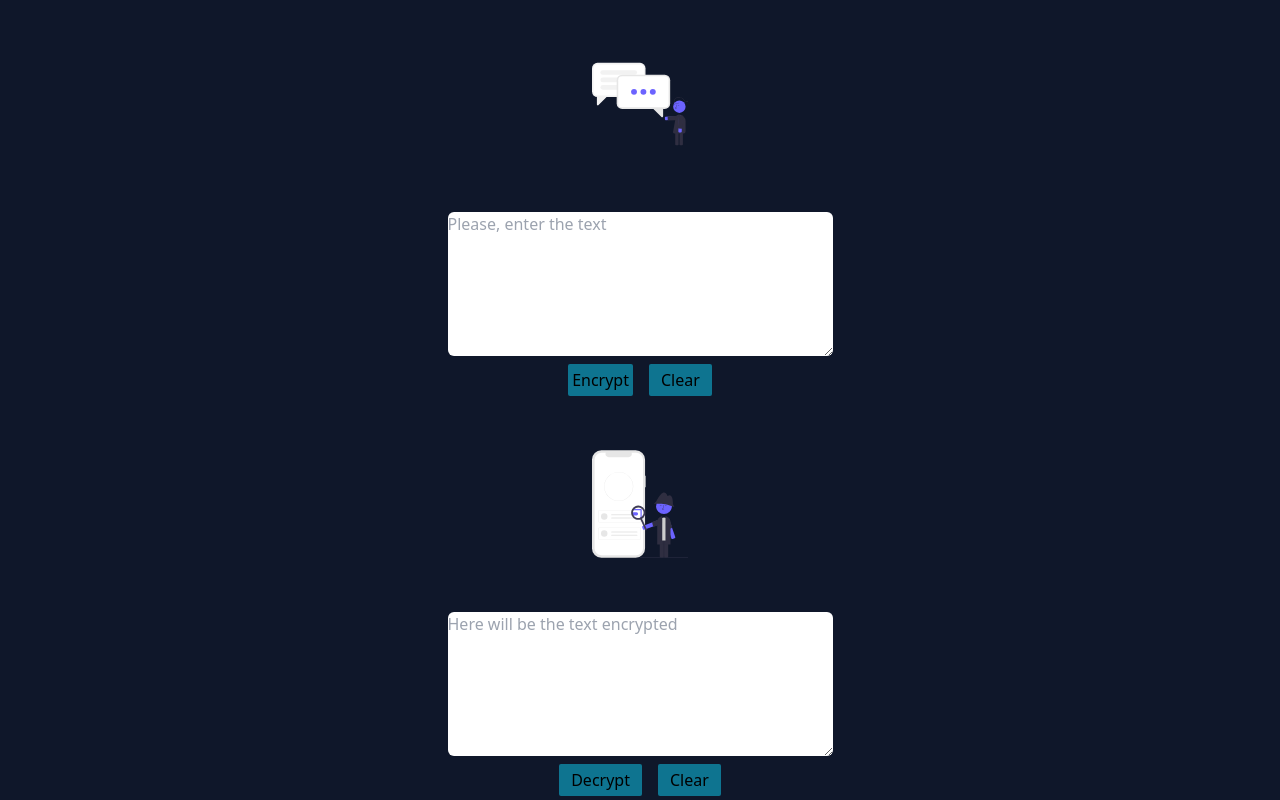
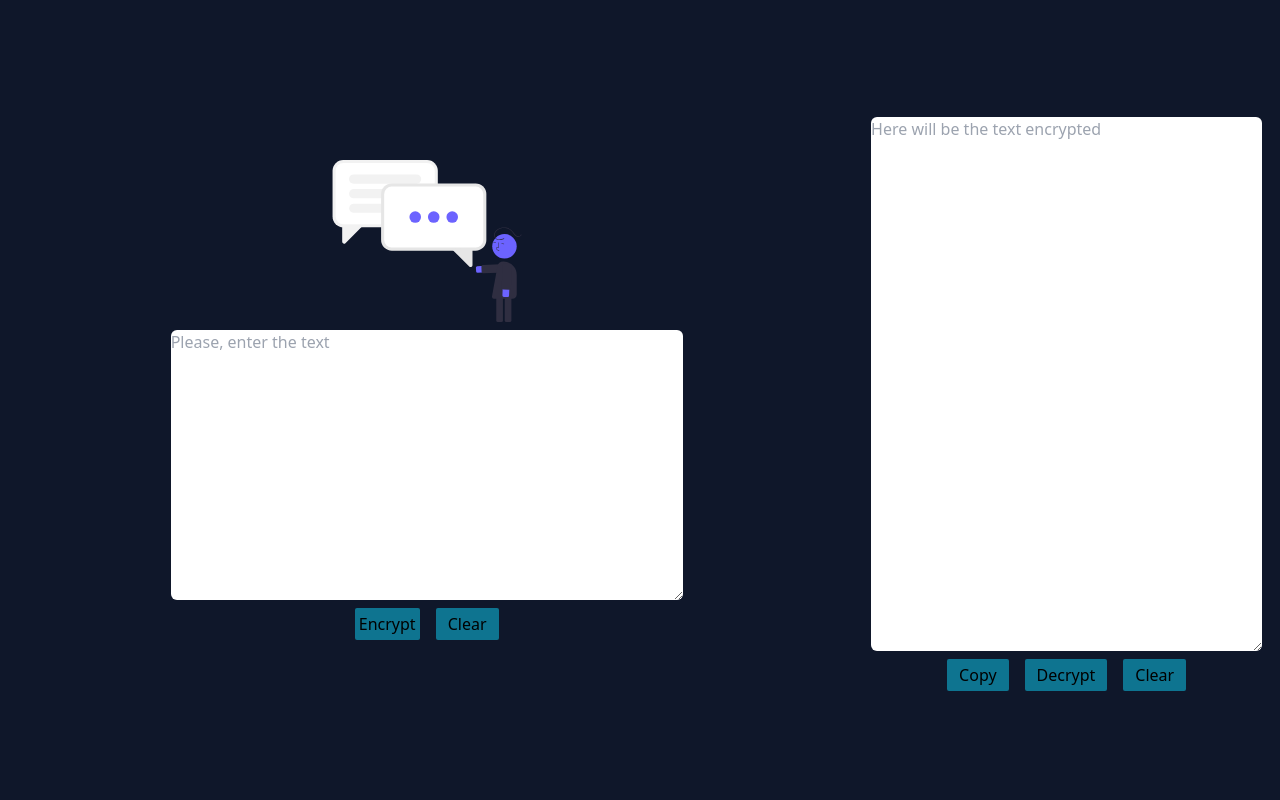
Before and after one commit to devenriq/A-Encryptor, a website: page src/index.html in a window 1280 px wide. Drawn offline with nearby package versions, Linux system fonts and the light colour scheme; files that its build step writes are made by us from their sources.

Commit message:
worked on the UI

```diff
--- a/src/index.html
+++ b/src/index.html
@@ -11,11 +11,14 @@
   <body class="bg-slate-900 w-full h-screen flex flex-col">
     <main
       id=""
-      class="w-full h-full flex flex-col justify-around items-center mx-auto"
+      class="w-full h-full flex flex-col md:flex-row justify-around items-center mx-auto"
     >
-      <section id="" class="h-1/2 flex flex-col justify-center items-center">
+      <section
+        id=""
+        class="h-1/2 md:w-2/3 md:h-3/5 flex flex-col justify-center items-center"
+      >
         <svg
-          class="w-24 h-1/2"
+          class="w-24 h-1/2 md:w-52"
           xmlns="http://www.w3.org/2000/svg"
           data-name="Layer 1"
           width="847.99738"
@@ -147,7 +150,7 @@
         <textarea
           name=""
           id="message-input"
-          class="rounded-md m-2"
+          class="rounded-md m-2 md:w-11/12 md:h-5/6 md:max-w-lg"
           cols="40"
           rows="6"
           placeholder="Please, enter the text"
@@ -165,9 +168,13 @@
           </button>
         </div>
       </section>
-      <section id="" class="h-1/2 flex flex-col justify-center items-center">
+      <section
+        id=""
+        class="h-1/2 md:h-full md:w-1/3 flex flex-col justify-center items-center"
+      >
         <svg
-          class="w-24 h-1/2"
+          id="img-encripted"
+          class="w-24 h-1/2 md:hidden"
           xmlns="http://www.w3.org/2000/svg"
           data-name="Layer 1"
           width="649.3779"
@@ -353,12 +360,18 @@
         <textarea
           name=""
           id="message-encrypted"
-          class="rounded-md m-2"
+          class="rounded-md m-2 md:w-11/12 md:h-4/6"
           cols="40"
           rows="6"
           placeholder="Here will be the text encrypted"
         ></textarea>
         <div class="flex flex-row">
+          <button
+            id="decrypt-button"
+            class="bg-cyan-700 rounded-sm p-1 px-3 mx-2"
+          >
+            Copy
+          </button>
           <button
             id="decrypt-button"
             class="bg-cyan-700 rounded-sm p-1 px-3 mx-2"
```
